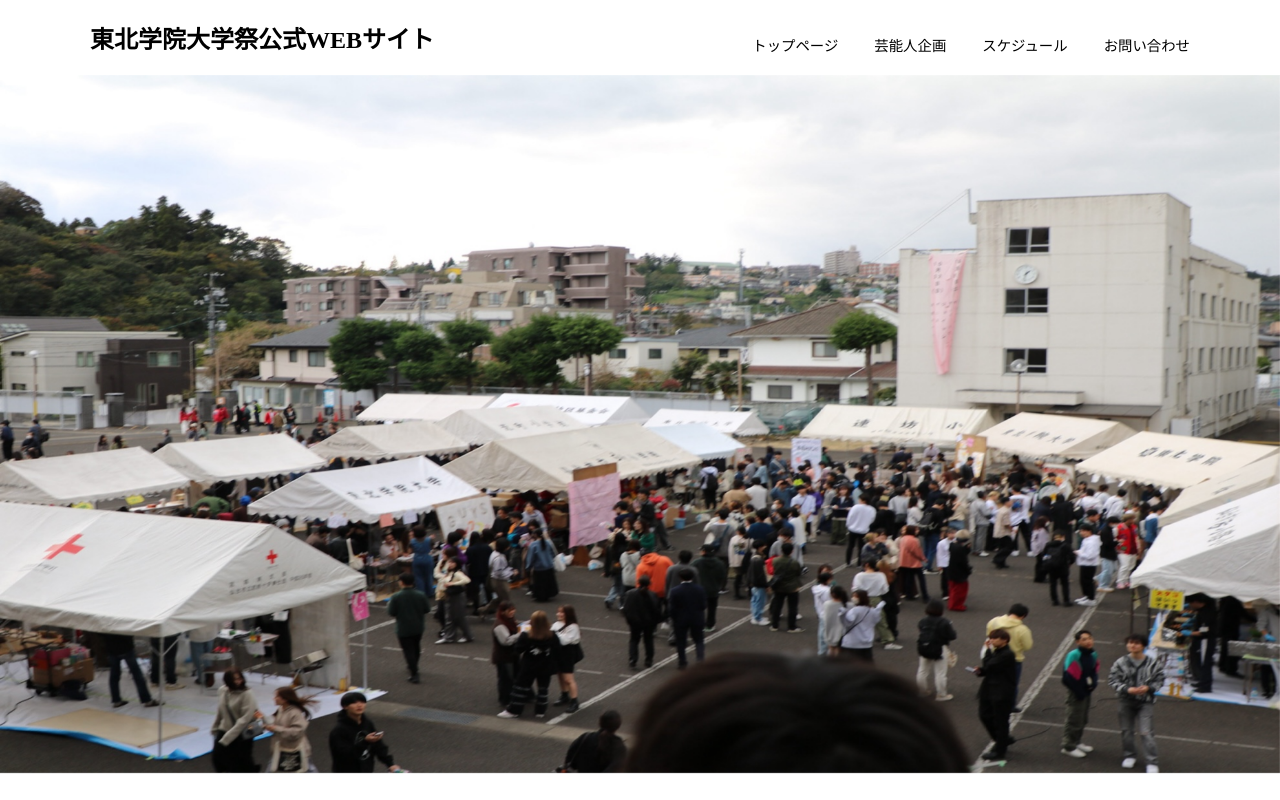
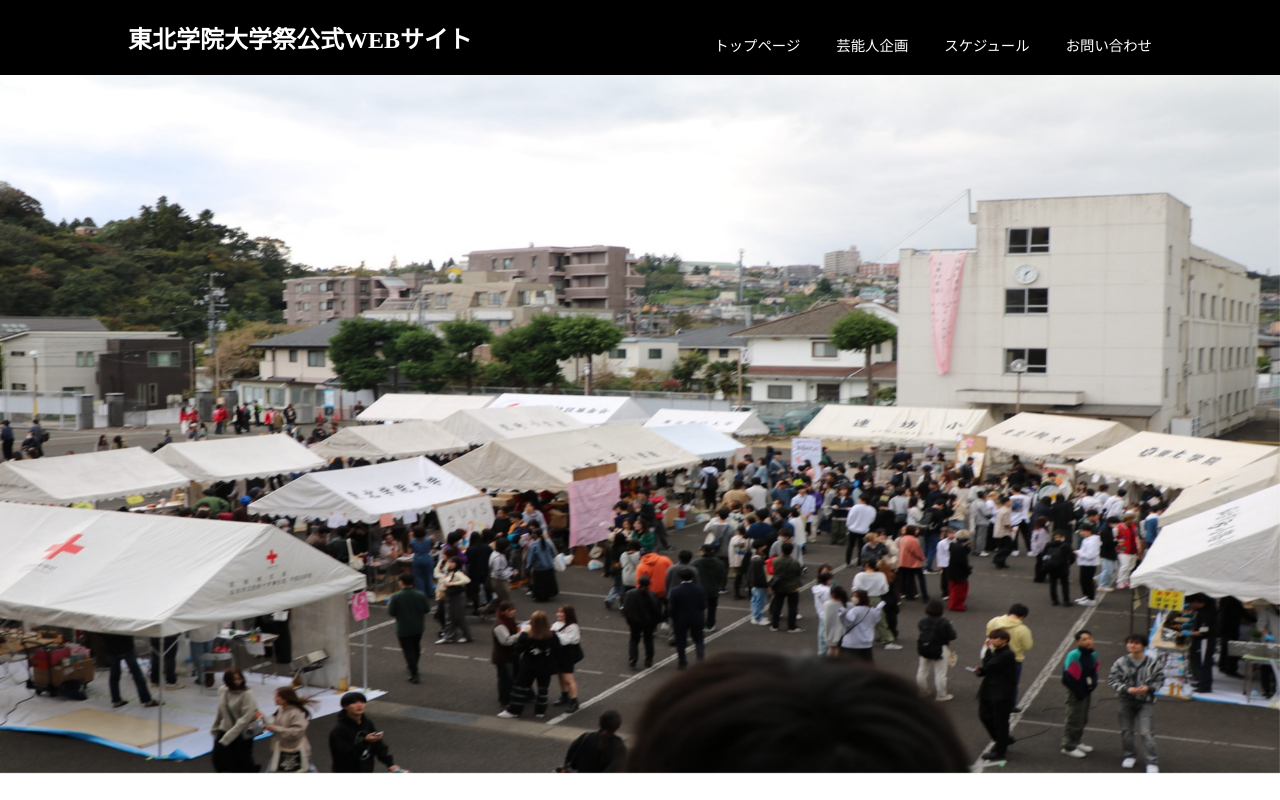
Before and after one commit to nobekawashuto/2024TGUFES, a Next.js app in the folder tgufes/: page / in a window 1280 px wide. Shown: the top 800 px of the page. Built offline with nearby package versions, Linux system fonts and the light colour scheme; a web font is replaced by a local one.

Commit message:
ヘッダー部分の色を変更しました

```diff
--- a/tgufes/src/components/headerMenu.tsx
+++ b/tgufes/src/components/headerMenu.tsx
@@ -9,10 +9,10 @@ const HeaderMenu = () => {
       <h2>東北学院大学祭公式WEBサイト</h2>
       <nav>
         <ul className="main-nav">
-          <li><Link href="/">トップページ</Link></li>
-          <li><Link href="/comedy">芸能人企画</Link></li>
-          <li><a href="test3.html">スケジュール</a></li>
-          <li><Link href="/forms">お問い合わせ</Link></li>
+          <li><Link className='mainLink' href="/">トップページ</Link></li>
+          <li><Link className='mainLink' href="/comedy">芸能人企画</Link></li>
+          <li><a className='mainLink' href="test3.html">スケジュール</a></li>
+          <li><Link className='mainLink' href="/forms">お問い合わせ</Link></li>
         </ul>
       </nav>
     </div>
--- a/tgufes/src/styles/globals.css
+++ b/tgufes/src/styles/globals.css
@@ -59,24 +59,51 @@ a:hover::before {
 .main-nav li {
   margin-left: 36px;
 }
+.mainLink {
+  position: relative;
+  text-decoration: none;
+  color: white;
+  transition: 0.3s;
+}
+.mainLink:hover{
+  color: darkgray;
+}
+.mainLink::before{
+  content: "";
+  position: absolute;
+  left: 50%;
+  bottom: -4px;
+  width: 0;
+  height: 4px;
+  background: darkgray;
+  transition: 0.3s;
+}
+
+.mainLink:hover::before{
+  left: 0;
+  width: 100%;
+}
 
 /*ヘッダーの並列配置設定*/
 .page-header h2 {
-  color: black;
+  color: white;
 }
 
 /* .page-header h2:hover{color: darkgray;} */
 .page-header {
   display: flex;
   justify-content: space-between;
+  color: white;
+  background-color: black;
+  padding: 0 10%;
 }
 
 /*余白設定*/
-.wrapper {
+/* .wrapper {
   max-width: 1100px;
   margin: 0 auto;
   padding: 0 4%;
-}
+} */
 
 /*画像の手前の文字設定*/
 .home-content {
@@ -225,6 +252,8 @@ a:hover::before {
 
 .backtop {
   text-align: center;
+  padding: 10px;
+  background-color: darkgray;
 }
 
 /*フッダーセクション*/
```
